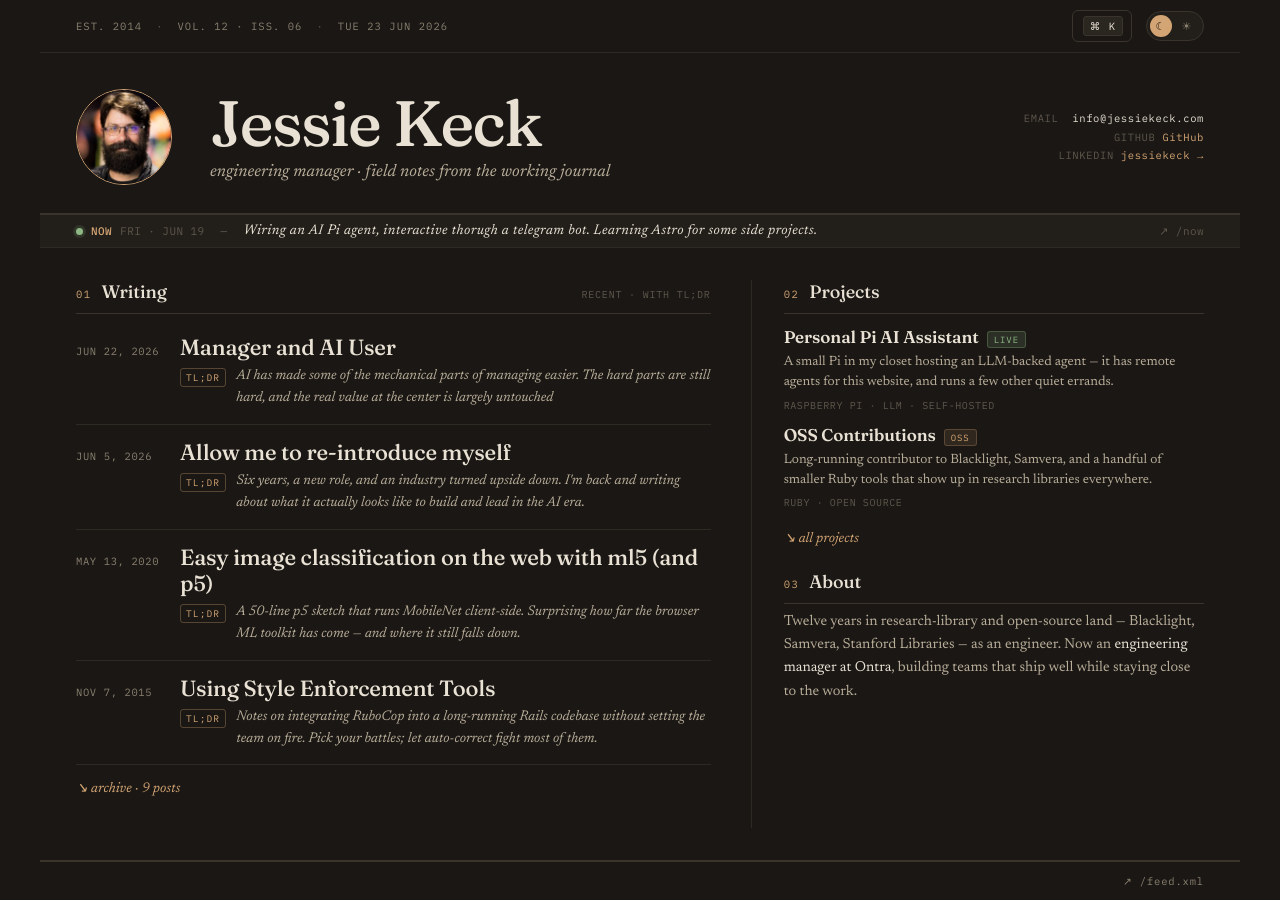
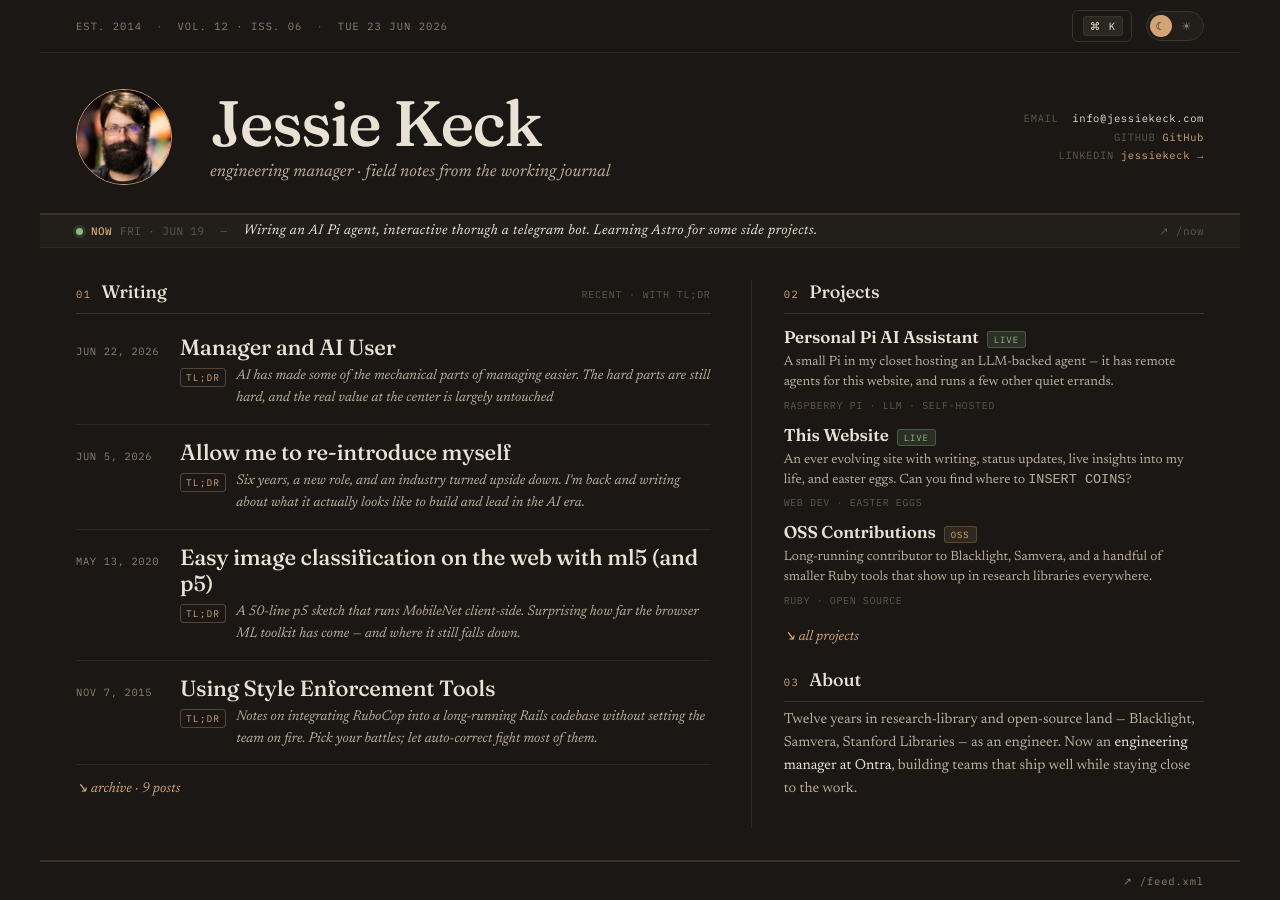
Before and after one commit to jkeck/jkeck.github.io, a Jekyll site: the page built from index.html, in a window 1280 px wide. Built offline with Jekyll 4.4.1, drawn with Linux system fonts in a browser that asks for light colours.

Commit message:
Now and projects update

```diff
--- a/_data/now.yml
+++ b/_data/now.yml
@@ -48,6 +48,8 @@ building:
     notes: "A fun website for a group of friends, mostly static, but working with PeerJS for live p2p voting features."
   - name: "AI Pi agent"
     notes: "Wiring a Raspberry Pi with an LLM agent layer, AI-Assistant, home dashboards, and improving via feedback loops."
+  - name: "This website (jessiekeck.com)"
+    notes: "A place for my writing, sharing about my life, my work, and to explore fun web based endeavours. Poke around and see if you can't find something lurking beneath the surface."
 
 watching_reading:
   - title: "The Rehearsal"
--- a/_data/projects.yml
+++ b/_data/projects.yml
@@ -1,6 +1,11 @@
 - name: Personal Pi AI Assistant
   blurb: "A small Pi in my closet hosting an LLM-backed agent — it has remote agents for this website, and runs a few other quiet errands."
   tags: [raspberry pi, llm, self-hosted]
+  badge: live
+
+- name: This Website
+  blurb: "An ever evolving site with writing, status updates, live insights into my life, and easter eggs. Can you find where to <code>INSERT COINS</code>?"
+  tags: [web dev, easter eggs]
   badge: live
 
 - name: OSS Contributions
```
